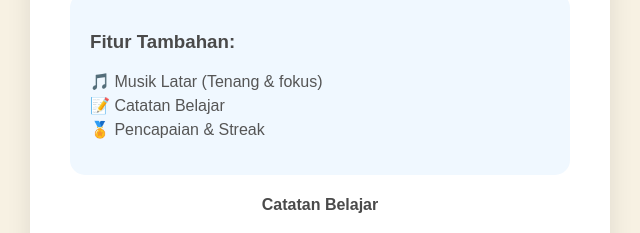
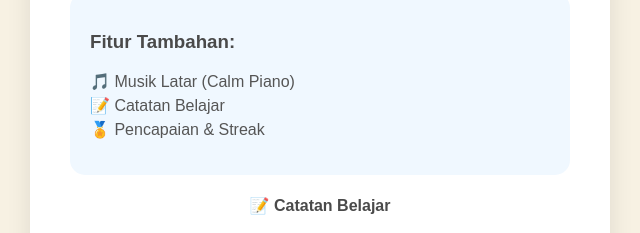
Before and after one commit to vyniiw0oo/Pengingat-Waktu-Belajar, a plain HTML site: page index.html in a window 1280 px wide. Shown: the part 506-739 px from the top of the page, 320-960 px from the left. Drawn offline with Linux system fonts and the light colour scheme.

Commit message:
Update index.html

```diff
--- a/index.html
+++ b/index.html
@@ -10,52 +10,42 @@
   <div class="container">
     <h1>⏰ Pengingat Belajar</h1>
 
-    <!-- Timer -->
     <div class="timer-display">
       <span id="minutes">00</span>:<span id="seconds">00</span>
     </div>
-
-    <!-- Progress bar -->
     <div class="progress-container">
       <div id="progress-bar"></div>
     </div>
 
-    <!-- Pilih Level -->
     <div class="level-selector">
       <button id="level1" class="active">Level 1</button>
       <button id="level2">Level 2</button>
       <button id="level3">Level 3</button>
     </div>
 
-    <!-- Status -->
     <p class="status-text" id="status-text">Waktunya Belajar!</p>
 
-    <!-- Kontrol Timer -->
     <div class="controls">
       <button id="start-btn">Mulai</button>
       <button id="reset-btn">Ulangi</button>
     </div>
 
-    <!-- Fitur -->
     <div class="features">
       <h3>Fitur Tambahan:</h3>
       <ul>
-        <li>🎵 Musik Latar (Tenang & fokus)</li>
+        <li>🎵 Musik Latar (Calm Piano)</li>
         <li>📝 Catatan Belajar</li>
         <li>🏅 Pencapaian & Streak</li>
       </ul>
     </div>
 
-    <!-- Musik Latar -->
-    <audio id="bg-music" src="https://cdn.pixabay.com/download/audio/2022/03/15/audio_c5b6b7e46a.mp3?filename=calm-piano-140997.mp3" loop></audio>
+    <audio id="bg-music" src="https://www.soundhelix.com/examples/mp3/SoundHelix-Song-1.mp3" loop></audio>
 
-    <!-- Catatan -->
     <div class="notes-section">
-      <h4>Catatan Belajar</h4>
+      <h4>📝 Catatan Belajar</h4>
       <textarea id="study-notes" placeholder="Tulis catatan Anda di sini..."></textarea>
     </div>
 
-    <!-- Pencapaian -->
     <div class="achievements">
       <h4>🏅 Pencapaian</h4>
       <ul id="achievement-list">
```
